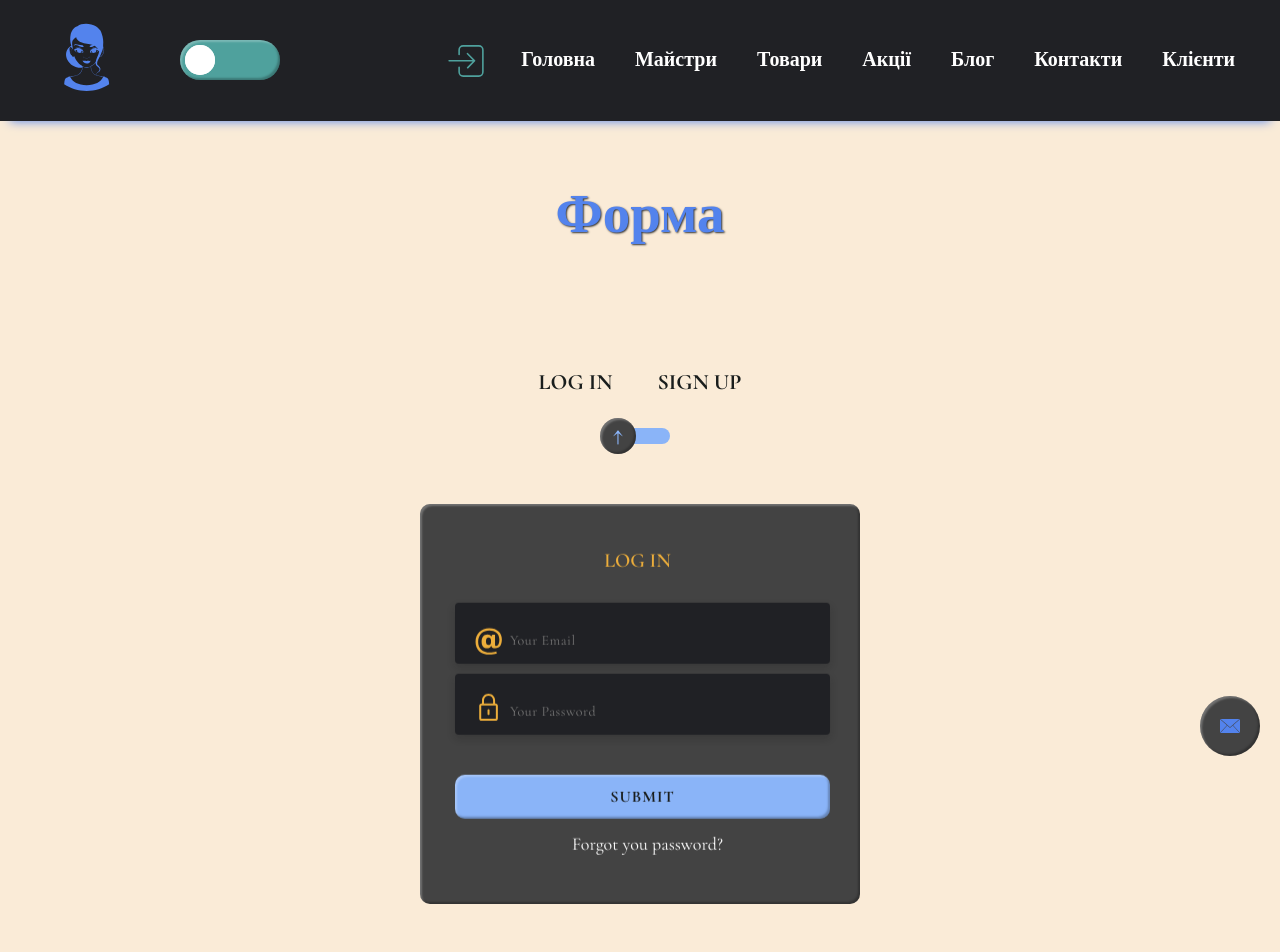
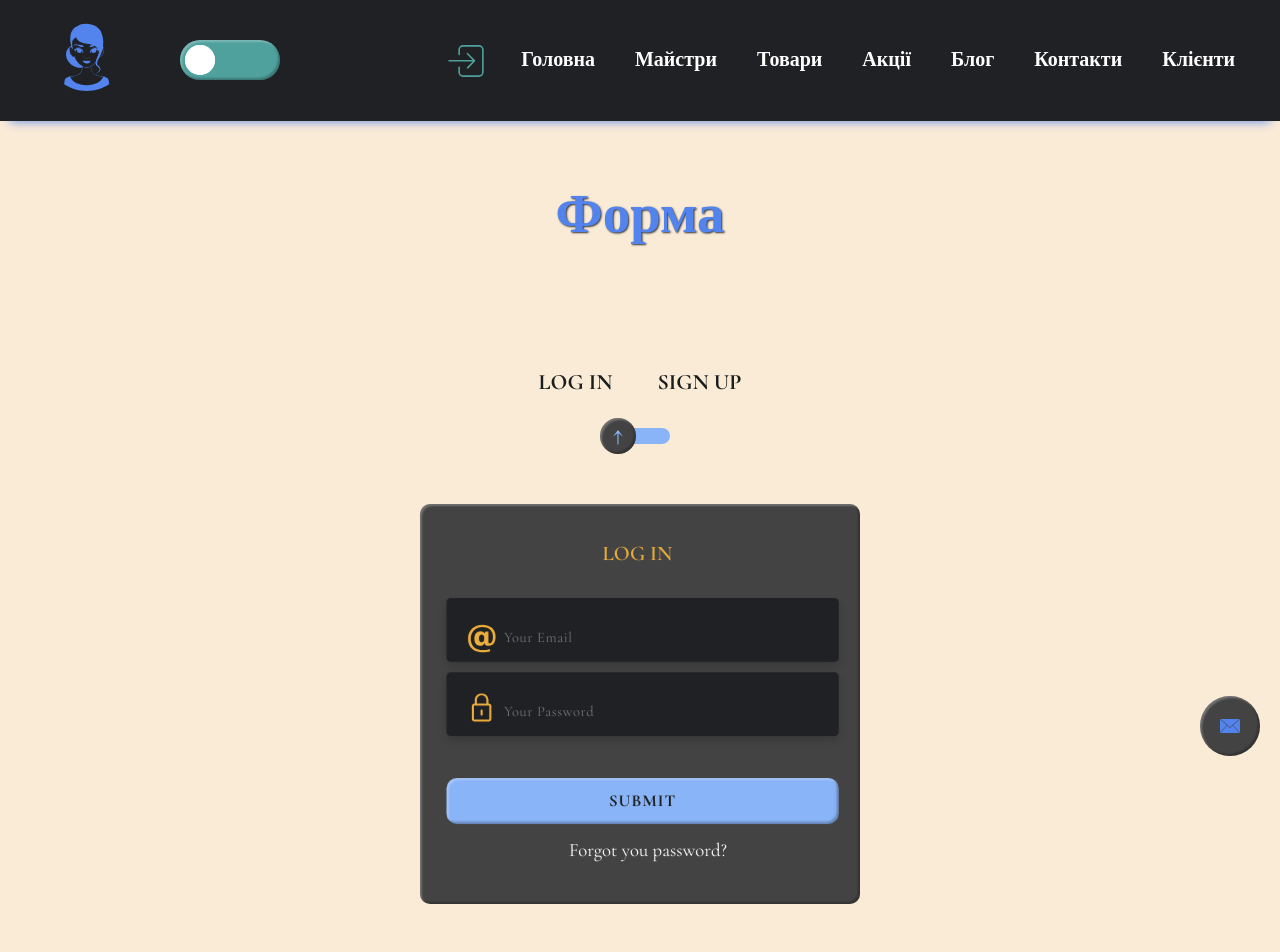
Before and after one commit to dimatany/ReactLess, a React (Create React App) app: page /login in a window 1280 px wide. Shown: the top 952 px of the page. Built offline with nearby package versions, Linux system fonts and the light colour scheme.

Commit message:
fixed a couple of CSS rules

```diff
--- a/src/Сomponents/FormAuthorization/FormAuthorization.module.css
+++ b/src/Сomponents/FormAuthorization/FormAuthorization.module.css
@@ -141,6 +141,7 @@ h4 {
   border-radius: 10px;
   left: 0;
   top: 0;
+  transform-style: preserve-3d;
   backface-visibility: hidden;
 }
 
--- a/src/Сomponents/FormAuthorization/FormAuthorization.module.scss
+++ b/src/Сomponents/FormAuthorization/FormAuthorization.module.scss
@@ -142,7 +142,7 @@ h4 {
   border-radius: 10px;
   left: 0;
   top: 0;
-  //transform-style: preserve-3d;
+  transform-style: preserve-3d;//вот тут проблема!!!! не знаю как решить
   backface-visibility: hidden;
 }
 .cardBack {
```
Also changed, not shown: 1 other file (tests, documents, lock files or other folders).
